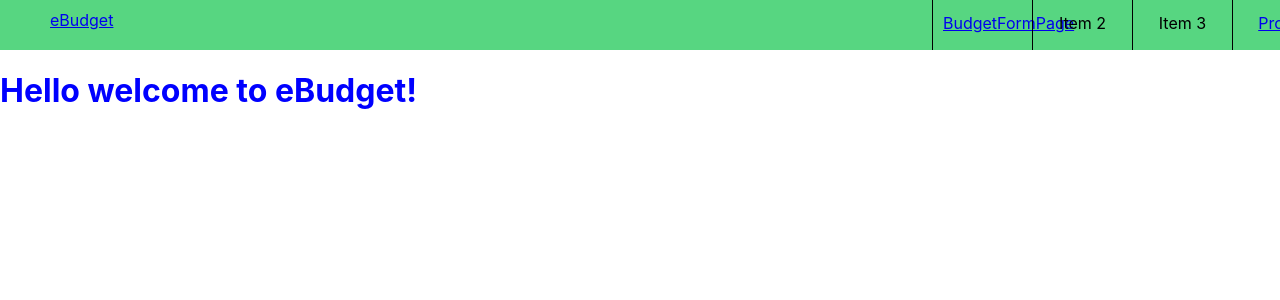
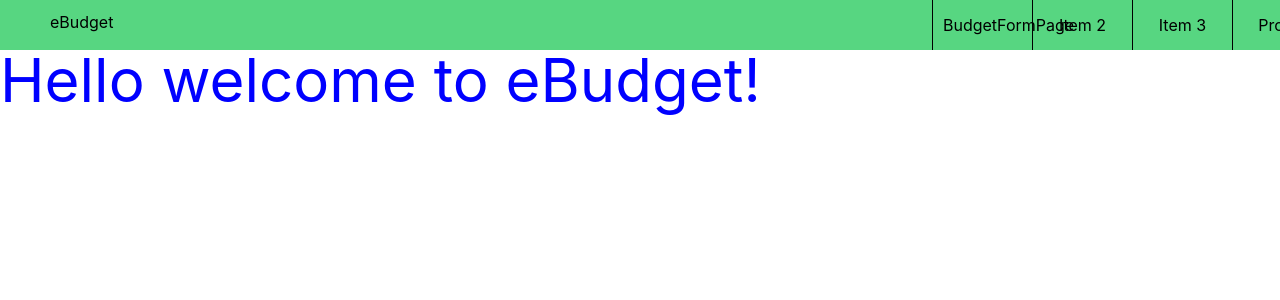
Before and after one commit to zullicm/ebudget, a React (Create React App) app in the folder client/: page / in a window 1280 px wide. Shown: the top 300 px of the page. Built offline with nearby package versions, Linux system fonts and the light colour scheme; no server answers.

Commit message:
Added tailwins css

```diff
--- a/client/package.json
+++ b/client/package.json
@@ -36,5 +36,8 @@
       "last 1 firefox version",
       "last 1 safari version"
     ]
+  },
+  "devDependencies": {
+    "tailwindcss": "^3.3.6"
   }
 }
--- a/client/src/Pages/HomePage.js
+++ b/client/src/Pages/HomePage.js
@@ -4,7 +4,7 @@ function HomePage() {
 
   return(
     <div>
-      <h1 id="welcome-messege">Hello welcome to eBudget!</h1>
+      <h1 id="welcome-messege" className="text-6xl">Hello welcome to eBudget!</h1>
     </div>
   )
 }
--- a/client/src/index.css
+++ b/client/src/index.css
@@ -11,3 +11,7 @@ code {
   font-family: source-code-pro, Menlo, Monaco, Consolas, 'Courier New',
     monospace;
 }
+
+@tailwind base;
+@tailwind components;
+@tailwind utilities;
--- /dev/null
+++ b/client/tailwind.config.js
@@ -0,0 +1,10 @@
+/** @type {import('tailwindcss').Config} */
+module.exports = {
+  content: [
+    "./src/**/*.{js,jsx,ts,tsx}",
+  ],
+  theme: {
+    extend: {},
+  },
+  plugins: [],
+}
```
Also changed, not shown: 1 other file (tests, documents, lock files or other folders).
